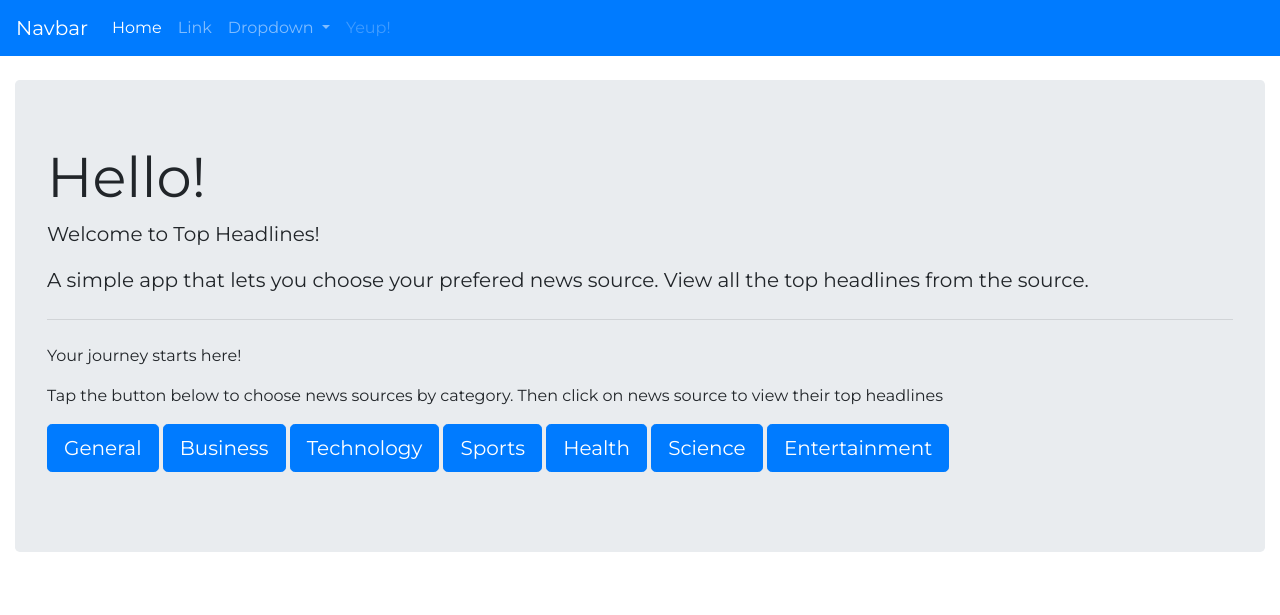
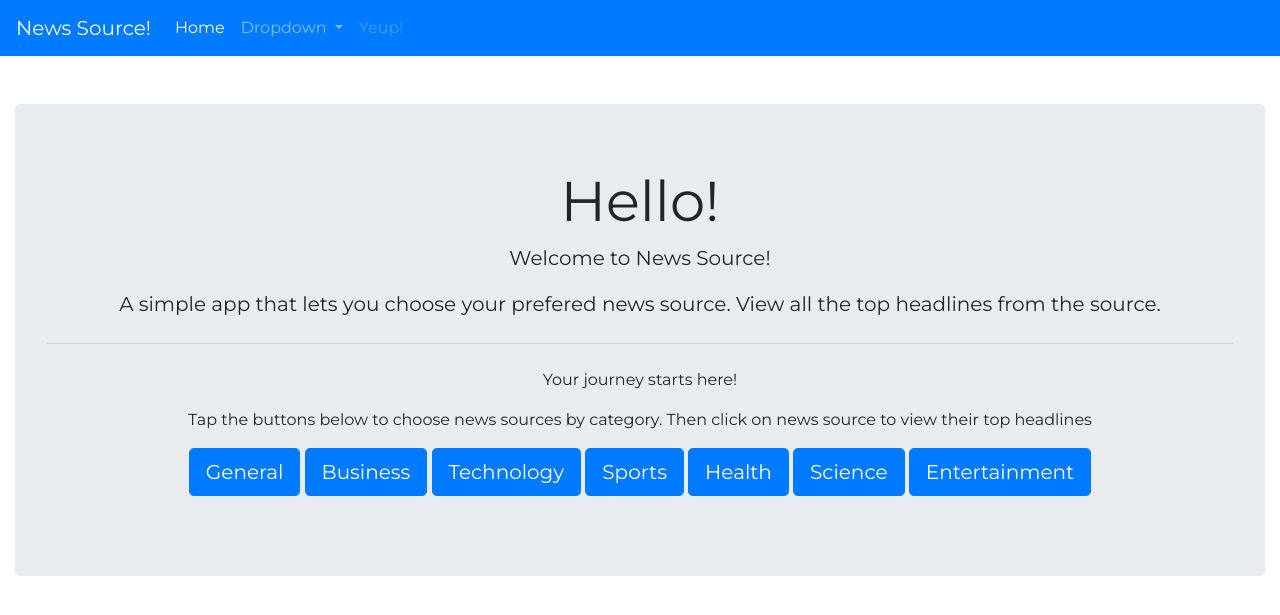
Before and after one commit to SamNgigi/News-Highlight, a Flask app: template app/templates/index.html in a window 1280 px wide. Shown: the top 615 px of the page. Run offline with Flask 2, Linux system fonts and the light colour scheme; the template is opened without the code that fills it, so the values that code supplies are empty; parts of the project's set-up code (start-up, migrations or seed data) failed here and were passed over; some libraries are stand-ins or nearby versions.

Commit message:
About to deploy

```diff
--- a/app/templates/index.html
+++ b/app/templates/index.html
@@ -1,15 +1,15 @@
 {% extends 'base.html' %} {% import 'macros.html' as macro %} {% block content %}
-<div class="container-fluid mt-4">
-  <div class="jumbotron">
-    <h1 class="display-4">Hello!</h1>
-    <p class="lead">Welcome to Top Headlines!</p>
-    <p class="lead">A simple app that lets you choose your prefered news source. View all the top headlines from the source.</p>
-    <p class="lead"></p>
+<div class="container-fluid mt-5">
+  <div class="jumbotron mt-5">
+    <h1 class="display-4 text-center">Hello!</h1>
+    <p class="lead text-center">Welcome to News Source!</p>
+    <p class="lead text-center">A simple app that lets you choose your prefered news source. View all the top headlines from the source.</p>
+    <p class="lead text-center"></p>
     <hr class="my-4">
-    <p>Your journey starts here!</p>
-    <p>Tap the button below to choose news sources by category. Then click on news source to view their top headlines</p>
-    <p class="lead">
-      <p>
+    <p class='text-center'>Your journey starts here!</p>
+    <p class='text-center'>Tap the buttons below to choose news sources by category. Then click on news source to view their top headlines</p>
+    <p class="lead text-center">
+      <p class="text-center">
         <a class="btn btn-primary btn-lg" data-toggle="collapse" href="#generalNews" role="button" aria-expanded="false" aria-controls="collapseExample">General</a>
         <a class="btn btn-primary btn-lg" data-toggle="collapse" href="#businessNews" role="button" aria-expanded="false" aria-controls="collapseExample">Business</a>
         <a class="btn btn-primary btn-lg" data-toggle="collapse" href="#technologyNews" role="button" aria-expanded="false" aria-controls="collapseExample">Technology</a>
@@ -112,4 +112,7 @@
     </div>
   </div>
 </div>
+<div class="container">
+
+</div>
 {% endblock%}
--- a/app/templates/navbar.html
+++ b/app/templates/navbar.html
@@ -1,5 +1,5 @@
 <nav class="navbar navbar-expand-lg navbar navbar-dark bg-primary">
-  <a class="navbar-brand" href="#">Navbar</a>
+  <a class="navbar-brand" href="#">News Source!</a>
   <button class="navbar-toggler" type="button" data-toggle="collapse" data-target="#navbarSupportedContent" aria-controls="navbarSupportedContent" aria-expanded="false" aria-label="Toggle navigation">
     <span class="navbar-toggler-icon"></span>
   </button>
@@ -8,9 +8,6 @@
     <ul class="navbar-nav mr-auto">
       <li class="nav-item active">
         <a class="nav-link" href="#">Home <span class="sr-only">(current)</span></a>
-      </li>
-      <li class="nav-item">
-        <a class="nav-link" href="#">Link</a>
       </li>
       <li class="nav-item dropdown">
         <a class="nav-link dropdown-toggle" href="#" id="navbarDropdown" role="button" data-toggle="dropdown" aria-haspopup="true" aria-expanded="false">
--- a/app/templates/news.html
+++ b/app/templates/news.html
@@ -2,9 +2,6 @@
 {% extends 'base.html' %} {% import 'macros.html' as macro %}
 {% block content %}
 <div class="container-fluid">
-  <div class="row">
-      <h3> {{highlight_param}} </h3>
-  </div>
   <div class="row mb-2">
     <h3> The Top {{name}} Headlines</h3>
   </div>
```
